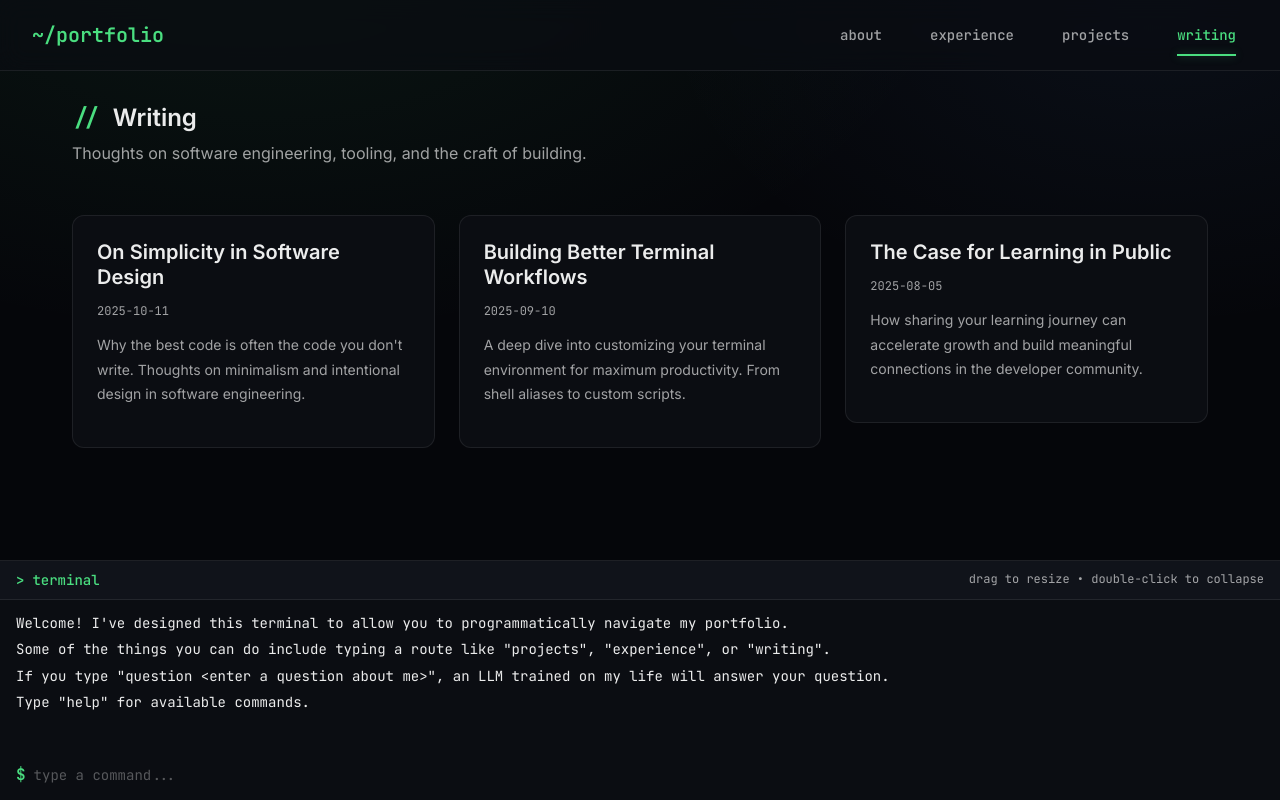
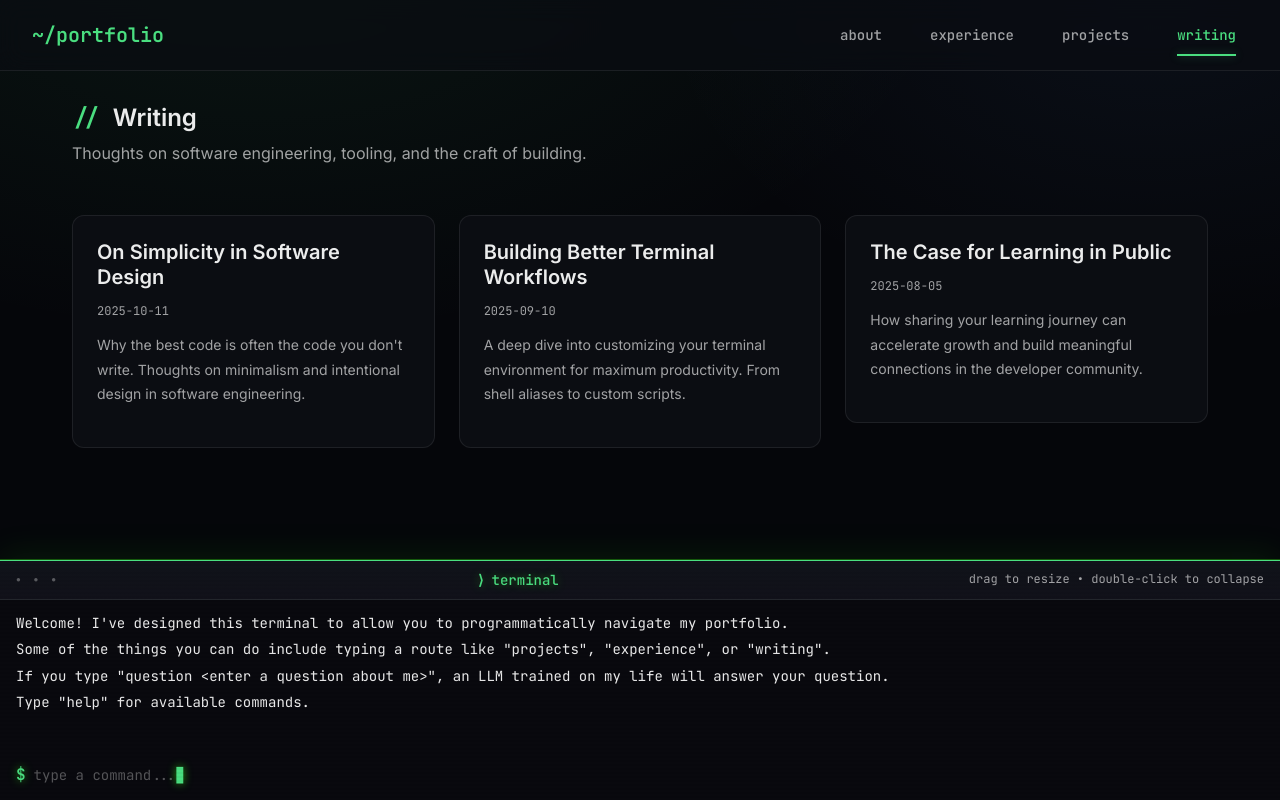
Before and after one commit to kevinclb/portfolio, a React (Vite) app: page /writing in a window 1280 px wide. Built offline with nearby package versions, Linux system fonts and the light colour scheme.

Commit message:
terminal ui upgrades

```diff
--- a/src/components/Terminal.tsx
+++ b/src/components/Terminal.tsx
@@ -23,6 +23,7 @@ function Terminal() {
     { type: 'output', text: 'Type "help" for available commands.' },
   ])
   const [isStreaming, setIsStreaming] = useState(false)
+  const [isFocused, setIsFocused] = useState(false)
   const [streamingText, setStreamingText] = useState('')
   const [bodyHeightPx, setBodyHeightPx] = useState<number>(() => {
     const raw = localStorage.getItem('terminal.bodyHeightPx')
@@ -376,6 +377,7 @@ function Terminal() {
         </div>
         <div className="terminal-input-row">
           <span className="terminal-prompt">$</span>
+          <div className="terminal-input-wrapper">
             <div
               ref={inputRef}
               className="terminal-input"
@@ -383,9 +385,12 @@ function Terminal() {
               role="textbox"
               aria-label="Terminal command input"
               onKeyDown={handleKeyDown}
+              onFocus={() => setIsFocused(true)}
+              onBlur={() => setIsFocused(false)}
               spellCheck={false}
               data-placeholder="type a command..."
-          />
+            />{isFocused && <span className="terminal-cursor">▋</span>}
+          </div>
         </div>
       </div>
     </div>
--- a/src/index.css
+++ b/src/index.css
@@ -341,11 +341,30 @@ button:focus-visible {
   bottom: 0;
   left: 0;
   right: 0;
-  background-color: var(--surface-1);
-  border-top: 1px solid var(--border);
+  background-color: rgba(10, 10, 15, 0.95);
+  backdrop-filter: blur(10px);
+  border-top: 1px solid var(--accent);
+  box-shadow:
+    0 -1px 0 rgba(57, 255, 20, 0.3),
+    0 -8px 32px rgba(57, 255, 20, 0.08);
   font-family: var(--font-mono);
   z-index: 200;
   transition: box-shadow var(--dur-normal) var(--ease-standard);
+}
+
+/* Subtle scanline overlay */
+.terminal::after {
+  content: '';
+  position: absolute;
+  inset: 0;
+  background: repeating-linear-gradient(
+    0deg,
+    transparent 0px,
+    transparent 2px,
+    rgba(0, 0, 0, 0.03) 2px,
+    rgba(0, 0, 0, 0.03) 4px
+  );
+  pointer-events: none;
 }
 
 .terminal-header {
@@ -353,11 +372,28 @@ button:focus-visible {
   align-items: center;
   justify-content: space-between;
   padding: var(--space-2) var(--space-4);
-  background-color: var(--surface-2);
+  background: linear-gradient(180deg, var(--surface-2) 0%, rgba(18, 18, 26, 0.95) 100%);
   border-bottom: 1px solid var(--border);
-  cursor: pointer;
   user-select: none;
   cursor: ns-resize;
+}
+
+/* Window controls (decorative) */
+.terminal-header::before {
+  content: '';
+  display: flex;
+  gap: 6px;
+  width: 52px;
+}
+
+.terminal-header::after {
+  content: '● ● ●';
+  position: absolute;
+  left: var(--space-4);
+  font-size: 8px;
+  letter-spacing: 4px;
+  color: var(--muted);
+  opacity: 0.5;
 }
 
 .terminal-header:focus-visible {
@@ -372,10 +408,11 @@ button:focus-visible {
   font-size: var(--text-sm);
   color: var(--accent);
   font-weight: 500;
+  text-shadow: 0 0 10px rgba(57, 255, 20, 0.4);
 }
 
 .terminal-title::before {
-  content: '>';
+  content: '⟩';
   font-weight: 700;
 }
 
@@ -411,6 +448,7 @@ button:focus-visible {
 
 .terminal-line.command {
   color: var(--accent);
+  text-shadow: 0 0 8px rgba(57, 255, 20, 0.4);
 }
 
 .terminal-line.output {
@@ -434,28 +472,50 @@ button:focus-visible {
   align-items: center;
   gap: var(--space-2);
   margin-top: var(--space-2);
+  flex-wrap: nowrap;
 }
 
 .terminal-prompt {
   color: var(--accent);
   font-weight: 600;
+  text-shadow: 0 0 8px rgba(57, 255, 20, 0.5);
+}
+
+.terminal-input-wrapper {
+  flex: 1;
+  display: flex;
+  align-items: center;
 }
 
 .terminal-input {
-  flex: 1;
   background: transparent;
   border: none;
   outline: none;
   color: var(--text);
   font-family: var(--font-mono);
   font-size: var(--text-sm);
-  caret-color: var(--accent);
+  caret-color: transparent;
+  min-width: 1px;
 }
 
 .terminal-input:empty::before {
   content: attr(data-placeholder);
   color: var(--muted);
   opacity: 0.5;
+}
+
+/* Blinking cursor */
+.terminal-cursor {
+  color: var(--accent);
+  animation: blink 1s step-end infinite;
+  text-shadow: 0 0 8px rgba(57, 255, 20, 0.6);
+  font-size: var(--text-sm);
+  line-height: 1;
+}
+
+@keyframes blink {
+  0%, 100% { opacity: 1; }
+  50% { opacity: 0; }
 }
 
 /* =============================================================================
```
Lines whose indentation alone changed are shown as unchanged.
